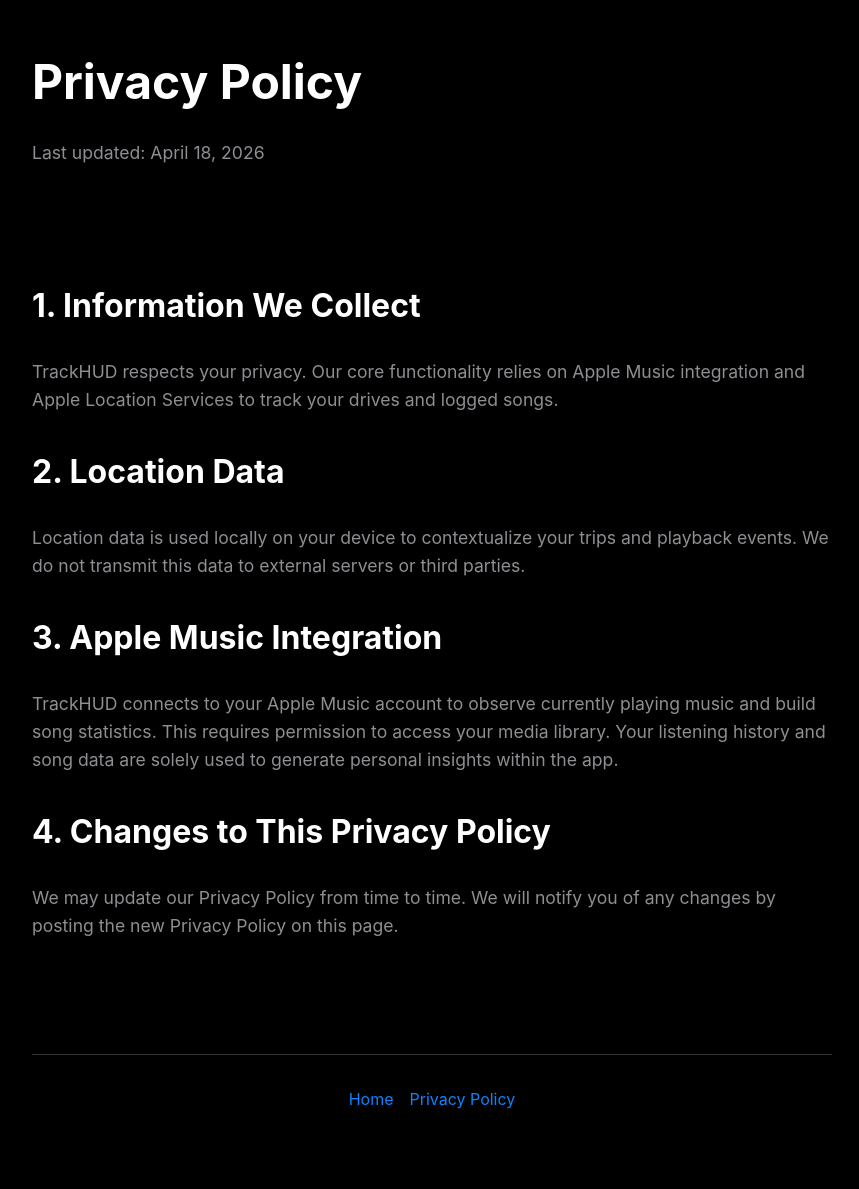
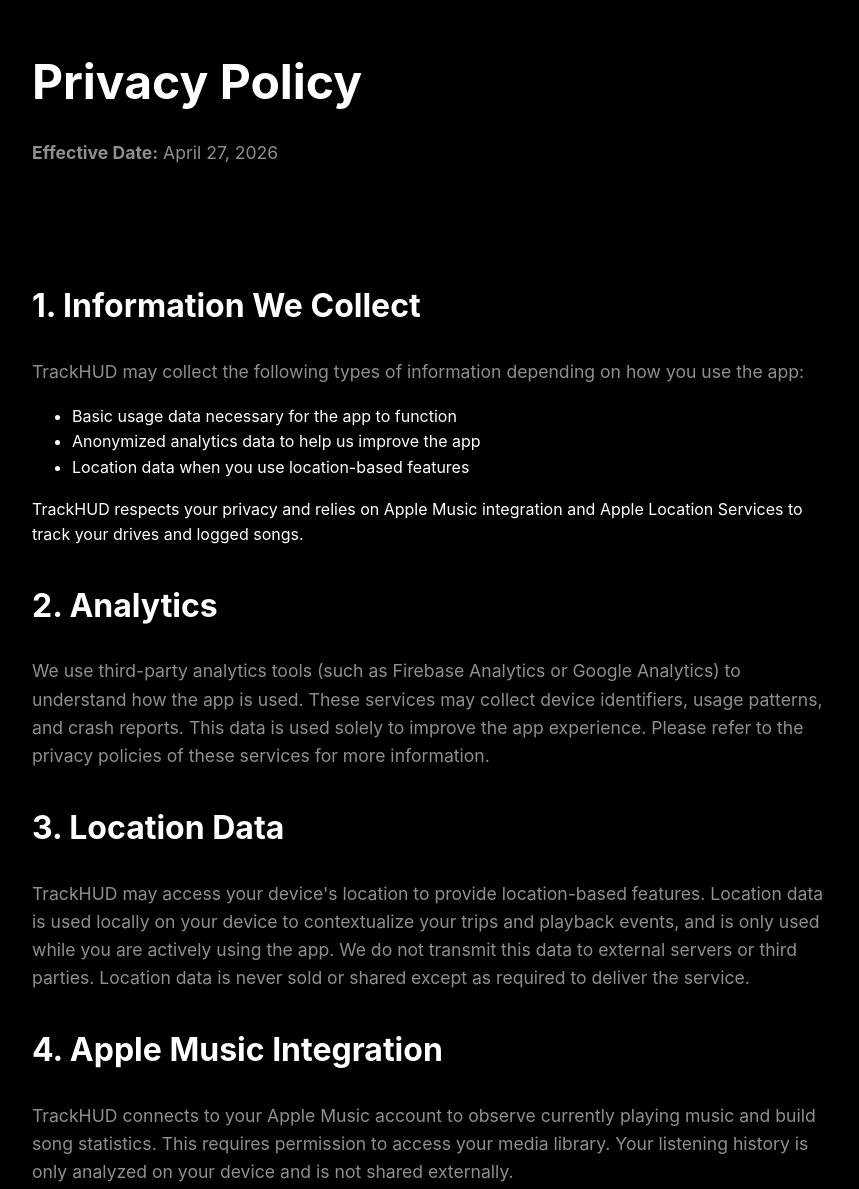
Before and after one commit to ElSifi/TrackHUD-website, a plain HTML site: page privacy.html in a window 1280 px wide. Shown: the part 20-1209 px from the top of the page, without its empty margins (208-1067 px from the left). Before the commit the page ends 1165 px from the top, so only its background shows below. Drawn offline with Linux system fonts and the light colour scheme.

Commit message:
Update privacy policy: combine existing content with analytics, in-app purchase, and contact info for April 27, 2026 version.

```diff
--- a/privacy.html
+++ b/privacy.html
@@ -9,23 +9,56 @@
 <body>
     <header>
         <h1>Privacy Policy</h1>
-        <p>Last updated: April 18, 2026</p>
+        <p><strong>Effective Date:</strong> April 27, 2026</p>
     </header>
 
     <main>
         <section>
             <h2>1. Information We Collect</h2>
-            <p>TrackHUD respects your privacy. Our core functionality relies on Apple Music integration and Apple Location Services to track your drives and logged songs.</p>
+            <p>
+                TrackHUD may collect the following types of information depending on how you use the app:
+                <ul>
+                    <li>Basic usage data necessary for the app to function</li>
+                    <li>Anonymized analytics data to help us improve the app</li>
+                    <li>Location data when you use location-based features</li>
+                </ul>
+                TrackHUD respects your privacy and relies on Apple Music integration and Apple Location Services to track your drives and logged songs.
+            </p>
 
-            <h2>2. Location Data</h2>
-            <p>Location data is used locally on your device to contextualize your trips and playback events. We do not transmit this data to external servers or third parties.</p>
+            <h2>2. Analytics</h2>
+            <p>
+                We use third-party analytics tools (such as Firebase Analytics or Google Analytics) to understand how the app is used. These services may collect device identifiers, usage patterns, and crash reports. This data is used solely to improve the app experience.
+                Please refer to the privacy policies of these services for more information.
+            </p>
 
-            <h2>3. Apple Music Integration</h2>
-            <p>TrackHUD connects to your Apple Music account to observe currently playing music and build song statistics. This requires permission to access your media library. Your listening history and song data are solely used to generate personal insights within the app.</p>
+            <h2>3. Location Data</h2>
+            <p>
+                TrackHUD may access your device's location to provide location-based features. Location data is used locally on your device to contextualize your trips and playback events, and is only used while you are actively using the app.
+                We do not transmit this data to external servers or third parties. Location data is never sold or shared except as required to deliver the service.
+            </p>
 
-            <h2>4. Changes to This Privacy Policy</h2>
-            <p>We may update our Privacy Policy from time to time. We will notify you of any changes by posting the new Privacy Policy on this page.</p>
+            <h2>4. Apple Music Integration</h2>
+            <p>
+                TrackHUD connects to your Apple Music account to observe currently playing music and build song statistics. This requires permission to access your media library. Your listening history is only analyzed on your device and is not shared externally.
+            </p>
 
+            <h2>5. In-App Purchases</h2>
+            <p>
+                TrackHUD offers in-app purchases processed by the Apple App Store and/or Google Play. We do not store or handle your payment information directly. All transactions are managed by the respective platform, subject to their terms and privacy policies.
+            </p>
+
+            <h2>6. Changes to This Privacy Policy</h2>
+            <p>
+                We may update our Privacy Policy from time to time. Any changes will be posted on this page with an updated effective date.
+            </p>
+
+            <h2>7. Contact</h2>
+            <p>
+                If you have questions about this policy, please visit our <a href="/trackhud/support">Support page</a>.
+            </p>
+
+            <hr>
+            <p>&copy; 2026 TrackHUD. All rights reserved.</p>
         </section>
     </main>
 
```
